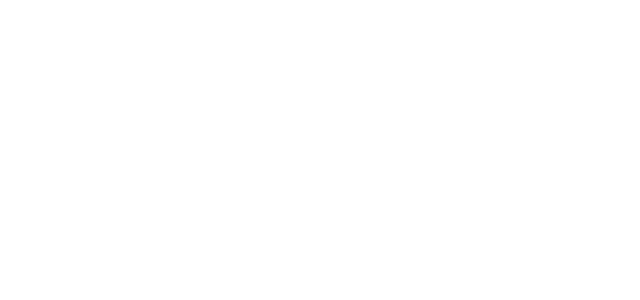
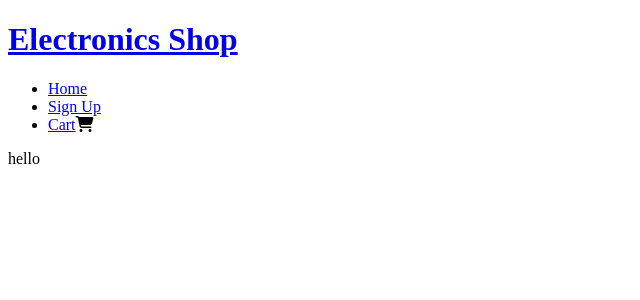
Before and after one commit to kittensgit/ecommerce-app, a React (Create React App) app: page / in a window 1280 px wide. Shown: the top 300 px of the page, without its empty margins (0-640 px from the left). Built offline with nearby package versions, Linux system fonts and the light colour scheme.

Commit message:
react-router-dom, Header, font awesome cdn

```diff
--- a/package.json
+++ b/package.json
@@ -8,6 +8,7 @@
     "@testing-library/user-event": "^13.5.0",
     "react": "^18.2.0",
     "react-dom": "^18.2.0",
+    "react-router-dom": "^6.14.2",
     "react-scripts": "5.0.1",
     "web-vitals": "^2.1.4"
   },
--- a/public/index.html
+++ b/public/index.html
@@ -2,7 +2,6 @@
 <html lang="en">
     <head>
         <meta charset="utf-8" />
-        <link rel="icon" href="%PUBLIC_URL%/favicon.ico" />
         <meta name="viewport" content="width=device-width, initial-scale=1" />
         <meta name="theme-color" content="#000000" />
         <meta
@@ -10,6 +9,13 @@
             content="Web site created using create-react-app"
         />
         <title>React App</title>
+        <link
+            rel="stylesheet"
+            href="https://cdnjs.cloudflare.com/ajax/libs/font-awesome/6.4.0/css/all.min.css"
+            integrity="sha512-iecdLmaskl7CVkqkXNQ/ZH/XLlvWZOJyj7Yy7tcenmpD1ypASozpmT/E0iPtmFIB46ZmdtAc9eNBvH0H/ZpiBw=="
+            crossorigin="anonymous"
+            referrerpolicy="no-referrer"
+        />
     </head>
     <body>
         <noscript>You need to enable JavaScript to run this app.</noscript>
--- a/src/App.js
+++ b/src/App.js
@@ -1,7 +1,18 @@
+import { Route, Routes } from 'react-router-dom';
 import './App.css';
+import data from './components/back/data/Data';
+import Header from './components/front/Header/Header';
 
 function App() {
-    return <div className="App"></div>;
+    const { productItems } = data;
+    return (
+        <div>
+            <Header />
+            <Routes>
+                <Route path="/" element={<div>hello</div>} />
+            </Routes>
+        </div>
+    );
 }
 
 export default App;
--- /dev/null
+++ b/src/components/front/Header/Header.jsx
@@ -0,0 +1,35 @@
+import React from 'react';
+import './Header.css';
+import { Link } from 'react-router-dom';
+
+const Header = () => {
+    return (
+        <header className="header">
+            <div>
+                <h1>
+                    <Link to="/" className="logo">
+                        Electronics Shop
+                    </Link>
+                </h1>
+            </div>
+            <div className="header-links">
+                <ul>
+                    <li>
+                        <Link to="/">Home</Link>
+                    </li>
+                    <li>
+                        <Link to="/signup">Sign Up</Link>
+                    </li>
+                    <li>
+                        <Link to="/cart" className="cart">
+                            Cart
+                        </Link>
+                        <i class="fa-solid fa-cart-shopping"></i>
+                    </li>
+                </ul>
+            </div>
+        </header>
+    );
+};
+
+export default Header;
--- a/src/index.js
+++ b/src/index.js
@@ -1,6 +1,11 @@
 import React from 'react';
 import ReactDOM from 'react-dom/client';
 import App from './App';
+import { BrowserRouter } from 'react-router-dom';
 
 const root = ReactDOM.createRoot(document.getElementById('root'));
-root.render(<App />);
+root.render(
+    <BrowserRouter>
+        <App />
+    </BrowserRouter>
+);
```
Also changed, not shown: src/components/front/Header/Header.css (added), 1 other file (tests, documents, lock files or other folders).
